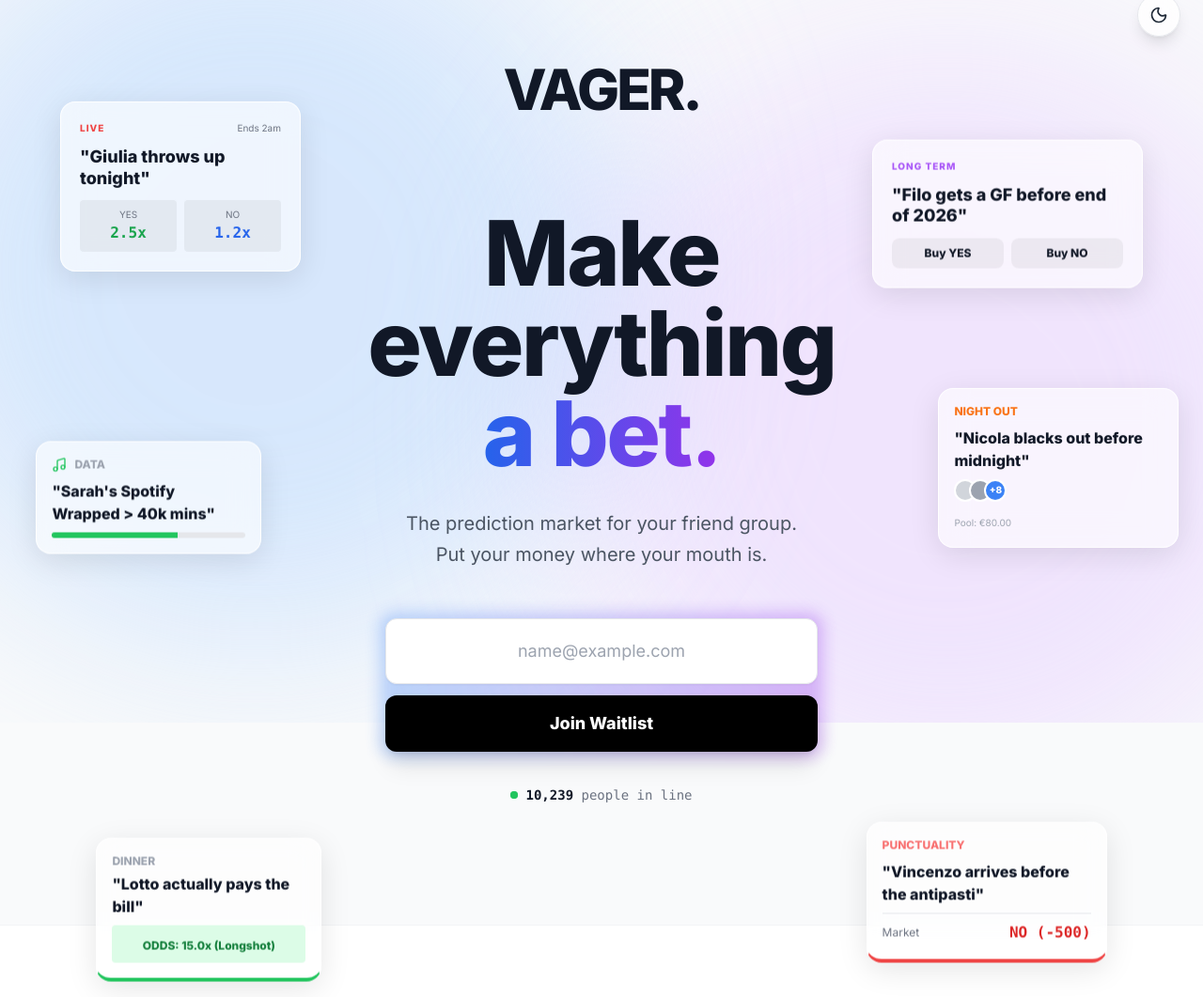
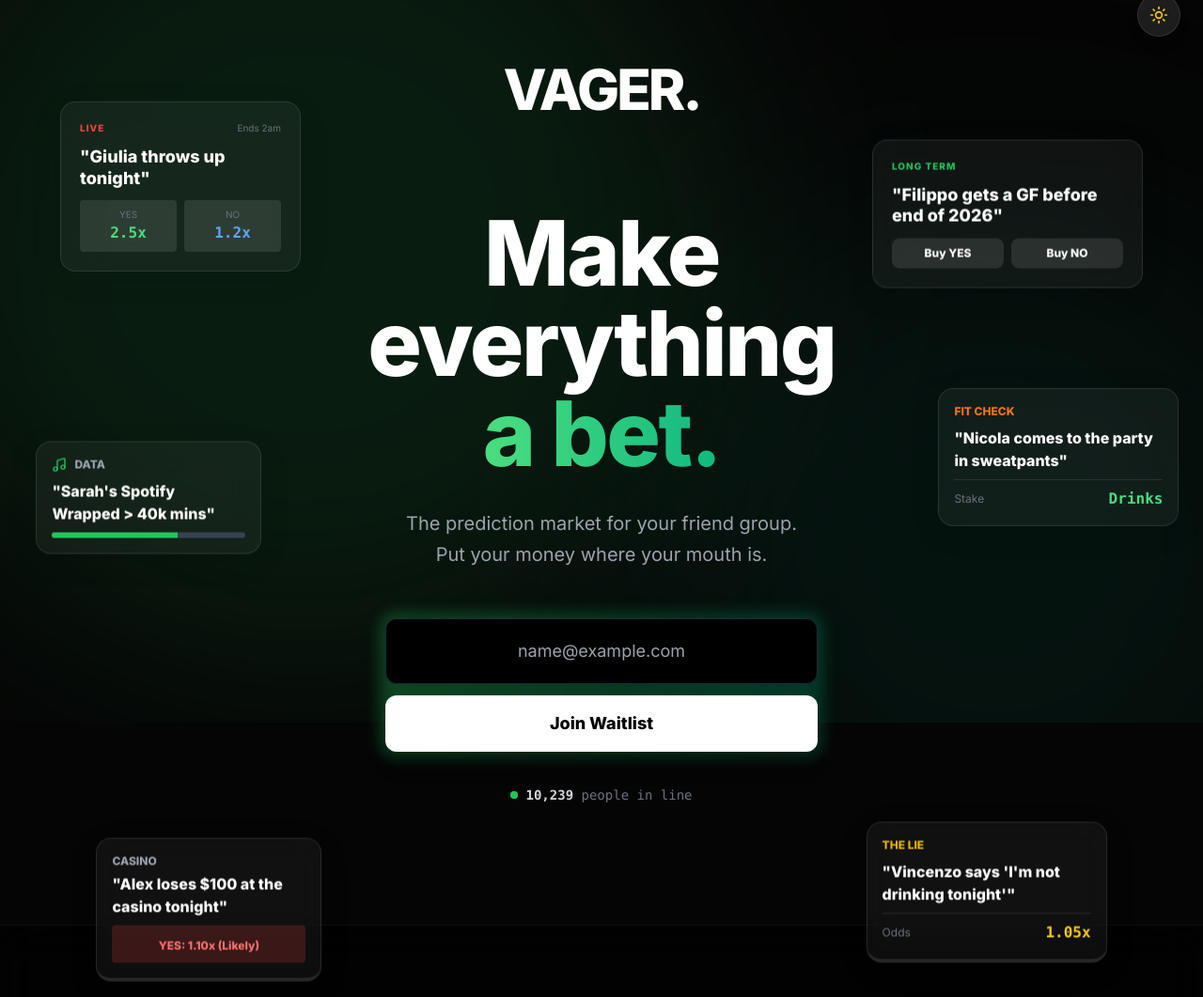
Before and after one commit to chrisputnis-design/Vager, a plain HTML site: page index.html in a window 1280 px wide. Shown: the part 31-1092 px from the top of the page at 94% size. Drawn offline with nearby package versions, Linux system fonts and the light colour scheme.

Commit message:
Update index.html

```diff
--- a/index.html
+++ b/index.html
@@ -1,6 +1,5 @@
 <!DOCTYPE html>
-<html lang="en">
-<head>
+<html lang="en" class="dark"> <head>
     <meta charset="UTF-8">
     <meta name="viewport" content="width=device-width, initial-scale=1.0">
     <title>VAGER - Social Betting</title>
@@ -44,15 +43,10 @@
             border: 1px solid rgba(255, 255, 255, 0.9);
         }
 
-        /* Dark Mode Glass */
-        .glass-card-dark {
-            /* Handled via tailwind classes in HTML */
-        }
-
         .fade-num { transition: color 0.3s ease; }
     </style>
 </head>
-<body class="bg-gray-50 text-gray-900 dark:bg-[#0A0A0A] dark:text-white transition-colors duration-500 overflow-x-hidden relative selection:bg-blue-500 selection:text-white">
+<body class="bg-gray-50 text-gray-900 dark:bg-[#050505] dark:text-white transition-colors duration-500 overflow-x-hidden relative selection:bg-green-500 selection:text-black">
 
     <button onclick="toggleTheme()" class="fixed top-6 right-6 z-50 p-3 rounded-full bg-white/80 dark:bg-white/10 border border-gray-200 dark:border-white/10 hover:scale-110 transition shadow-lg backdrop-blur-md">
         <i data-lucide="moon" class="w-5 h-5 block dark:hidden text-gray-800"></i>
@@ -60,11 +54,11 @@
     </button>
 
     <div class="fixed top-0 left-0 w-full h-full overflow-hidden -z-10 pointer-events-none">
-        <div class="absolute top-[-10%] left-[-10%] w-[800px] h-[800px] bg-blue-200 rounded-full mix-blend-multiply filter blur-[100px] opacity-60 dark:opacity-0 transition-opacity"></div>
-        <div class="absolute bottom-[-10%] right-[-10%] w-[800px] h-[800px] bg-purple-200 rounded-full mix-blend-multiply filter blur-[100px] opacity-60 dark:opacity-0 transition-opacity"></div>
+        <div class="absolute top-[-10%] left-[-10%] w-[800px] h-[800px] bg-green-200 rounded-full mix-blend-multiply filter blur-[100px] opacity-60 dark:opacity-0 transition-opacity"></div>
+        <div class="absolute bottom-[-10%] right-[-10%] w-[800px] h-[800px] bg-emerald-200 rounded-full mix-blend-multiply filter blur-[100px] opacity-60 dark:opacity-0 transition-opacity"></div>
 
-        <div class="absolute top-[-20%] left-[-10%] w-[900px] h-[900px] bg-indigo-900/40 rounded-full mix-blend-screen filter blur-[120px] opacity-0 dark:opacity-100 transition-opacity"></div>
-        <div class="absolute bottom-[-20%] right-[-10%] w-[700px] h-[700px] bg-blue-900/30 rounded-full mix-blend-screen filter blur-[120px] opacity-0 dark:opacity-100 transition-opacity"></div>
+        <div class="absolute top-[-20%] left-[-10%] w-[900px] h-[900px] bg-green-900/30 rounded-full mix-blend-screen filter blur-[120px] opacity-0 dark:opacity-100 transition-opacity"></div>
+        <div class="absolute bottom-[-20%] right-[-10%] w-[700px] h-[700px] bg-emerald-900/20 rounded-full mix-blend-screen filter blur-[120px] opacity-0 dark:opacity-100 transition-opacity"></div>
     </div>
 
     <div class="relative w-full min-h-[90vh] flex flex-col items-center pt-24 pb-32">
@@ -77,7 +71,7 @@
 
             <h1 class="text-6xl md:text-8xl font-extrabold tracking-tight mb-8 leading-[1.05]">
                 Make everything <br>
-                <span class="text-transparent bg-clip-text bg-gradient-to-r from-blue-600 to-purple-600 dark:from-blue-400 dark:to-purple-400">a bet.</span>
+                <span class="text-transparent bg-clip-text bg-gradient-to-r from-green-400 to-emerald-500">a bet.</span>
             </h1>
 
             <p class="text-gray-600 dark:text-gray-400 text-xl mb-12 leading-relaxed font-medium">
@@ -86,10 +80,10 @@
             </p>
 
             <div class="w-full relative group mb-8">
-                <div class="absolute -inset-0.5 bg-gradient-to-r from-blue-500 to-purple-600 rounded-2xl blur opacity-30 group-hover:opacity-60 transition duration-500"></div>
+                <div class="absolute -inset-0.5 bg-gradient-to-r from-green-500 to-emerald-600 rounded-2xl blur opacity-30 group-hover:opacity-60 transition duration-500"></div>
                 <div class="relative flex flex-col gap-3 p-1">
-                    <input type="email" placeholder="name@example.com" class="w-full bg-white dark:bg-black border border-gray-200 dark:border-gray-800 text-gray-900 dark:text-white rounded-xl px-6 py-5 focus:outline-none focus:ring-2 focus:ring-blue-500 transition placeholder-gray-400 text-center text-lg shadow-sm">
-                    <button class="w-full bg-black dark:bg-white text-white dark:text-black font-bold rounded-xl px-8 py-4 hover:opacity-80 transition transform active:scale-95 text-lg shadow-xl">
+                    <input type="email" placeholder="name@example.com" class="w-full bg-white dark:bg-black border border-gray-200 dark:border-gray-800 text-gray-900 dark:text-white rounded-xl px-6 py-5 focus:outline-none focus:ring-2 focus:ring-green-500 transition placeholder-gray-400 text-center text-lg shadow-sm">
+                    <button class="w-full bg-black dark:bg-white text-white dark:text-black font-bold rounded-xl px-8 py-4 hover:opacity-90 transition transform active:scale-95 text-lg shadow-xl">
                         Join Waitlist
                     </button>
                 </div>
@@ -125,9 +119,9 @@
 
         <div class="hidden xl:block absolute top-[18%] right-[5%] w-72 glass-card glass-card-light dark:bg-white/5 dark:border-white/10 rounded-2xl p-5 animate-float-medium transform rotate-3 z-10 hover:scale-105 hover:rotate-0">
             <div class="flex justify-between items-center mb-3">
-                <span class="text-[10px] font-bold text-purple-500 uppercase tracking-widest">Long Term</span>
+                <span class="text-[10px] font-bold text-green-500 uppercase tracking-widest">Long Term</span>
             </div>
-            <p class="font-bold text-lg mb-3 leading-tight">"Filo gets a GF before end of 2026"</p>
+            <p class="font-bold text-lg mb-3 leading-tight">"Filippo gets a GF before end of 2026"</p>
              <div class="grid grid-cols-2 gap-2">
                 <button class="bg-black/5 dark:bg-white/10 hover:bg-black/10 transition py-2 rounded-lg text-xs font-bold">Buy YES</button>
                 <button class="bg-black/5 dark:bg-white/10 hover:bg-black/10 transition py-2 rounded-lg text-xs font-bold">Buy NO</button>
@@ -147,35 +141,33 @@
 
         <div class="hidden xl:block absolute top-[45%] right-[2%] w-64 glass-card glass-card-light dark:bg-white/5 dark:border-white/10 rounded-2xl p-4 animate-float-slow transform -rotate-2 z-0 hover:scale-105 hover:rotate-0">
              <div class="flex justify-between items-center mb-2">
-                <span class="text-xs font-bold text-orange-500">NIGHT OUT</span>
+                <span class="text-xs font-bold text-orange-500">FIT CHECK</span>
             </div>
-            <p class="font-bold text-md mb-2">"Nicola blacks out before midnight"</p>
-             <div class="flex -space-x-2 mb-2">
-                <div class="w-6 h-6 rounded-full bg-gray-300 dark:bg-gray-600 border-2 border-white dark:border-black"></div>
-                <div class="w-6 h-6 rounded-full bg-gray-400 dark:bg-gray-500 border-2 border-white dark:border-black"></div>
-                <div class="w-6 h-6 rounded-full bg-blue-500 border-2 border-white dark:border-black flex items-center justify-center text-[10px] text-white font-bold">+8</div>
-            </div>
-            <span class="text-[10px] text-gray-400">Pool: €80.00</span>
+            <p class="font-bold text-md mb-2">"Nicola comes to the party in sweatpants"</p>
+             <div class="flex justify-between items-center mt-2 border-t border-gray-200 dark:border-white/10 pt-2">
+                 <span class="text-xs text-gray-500">Stake</span>
+                 <span class="font-bold text-green-400 font-mono">Drinks</span>
+             </div>
         </div>
 
-        <div class="hidden xl:block absolute -bottom-16 left-[8%] w-60 glass-card glass-card-light dark:bg-white/5 dark:border-white/10 rounded-2xl p-4 animate-float-medium transform rotate-6 z-40 hover:scale-105 hover:rotate-0 border-b-4 border-b-green-500">
+        <div class="hidden xl:block absolute -bottom-16 left-[8%] w-60 glass-card glass-card-light dark:bg-white/5 dark:border-white/10 rounded-2xl p-4 animate-float-medium transform rotate-6 z-40 hover:scale-105 hover:rotate-0 border-b-4 border-b-red-500">
              <div class="flex justify-between mb-1">
-                <span class="text-xs font-bold text-gray-400">DINNER</span>
+                <span class="text-xs font-bold text-gray-400">CASINO</span>
             </div>
-            <p class="font-bold text-md mb-2">"Lotto actually pays the bill"</p>
-            <div class="bg-green-100 dark:bg-green-500/20 p-2 rounded text-center">
-                 <span class="text-green-700 dark:text-green-400 text-xs font-bold">ODDS: 15.0x (Longshot)</span>
+            <p class="font-bold text-md mb-2">"Alex loses $100 at the casino tonight"</p>
+            <div class="bg-red-100 dark:bg-red-500/20 p-2 rounded text-center">
+                 <span class="text-red-700 dark:text-red-400 text-xs font-bold">YES: 1.10x (Likely)</span>
             </div>
         </div>
 
-        <div class="hidden xl:block absolute -bottom-12 right-[8%] w-64 glass-card glass-card-light dark:bg-white/5 dark:border-white/10 rounded-2xl p-4 animate-float-fast transform -rotate-4 z-40 hover:scale-105 hover:rotate-0 border-b-4 border-b-red-500">
+        <div class="hidden xl:block absolute -bottom-12 right-[8%] w-64 glass-card glass-card-light dark:bg-white/5 dark:border-white/10 rounded-2xl p-4 animate-float-fast transform -rotate-4 z-40 hover:scale-105 hover:rotate-0 border-b-4 border-b-yellow-500">
             <div class="flex justify-between items-center mb-2">
-               <span class="text-xs font-bold text-red-400">PUNCTUALITY</span>
+               <span class="text-xs font-bold text-yellow-500">THE LIE</span>
            </div>
-           <p class="font-bold text-md mb-2">"Vincenzo arrives before the antipasti"</p>
+           <p class="font-bold text-md mb-2">"Vincenzo says 'I'm not drinking tonight'"</p>
            <div class="flex justify-between items-center border-t border-gray-200 dark:border-white/10 pt-2">
-               <span class="text-xs text-gray-500">Market</span>
-               <span class="font-mono font-bold text-red-600 dark:text-red-400">NO (-500)</span>
+               <span class="text-xs text-gray-500">Odds</span>
+               <span class="font-mono font-bold text-yellow-400">1.05x</span>
            </div>
        </div>
 
@@ -185,27 +177,41 @@
         <div class="max-w-6xl mx-auto px-6">
 
             <div class="text-center mb-20">
-                <span class="text-blue-600 dark:text-blue-500 font-bold tracking-widest text-xs uppercase mb-2 block">The Platform</span>
+                <span class="text-green-600 dark:text-green-400 font-bold tracking-widest text-xs uppercase mb-2 block">The Platform</span>
                 <h2 class="text-3xl md:text-5xl font-bold text-gray-900 dark:text-white">Social first.<br>Betting second.</h2>
             </div>
 
-            <div class="grid md:grid-cols-3 gap-8">
+            <div class="grid md:grid-cols-3 gap-8 mb-20">
                 <div class="glass-card glass-card-light dark:bg-white/5 dark:border-white/5 p-8 rounded-3xl hover:-translate-y-2 transition duration-300">
-                    <div class="w-12 h-12 bg-blue-100 dark:bg-blue-500/10 rounded-xl flex items-center justify-center mb-6 text-blue-600 dark:text-blue-400"><i data-lucide="message-square" class="w-6 h-6"></i></div>
+                    <div class="w-12 h-12 bg-green-100 dark:bg-green-500/10 rounded-xl flex items-center justify-center mb-6 text-green-600 dark:text-green-400"><i data-lucide="message-square" class="w-6 h-6"></i></div>
                     <h3 class="text-xl font-bold mb-3 text-gray-900 dark:text-white">Group Chats</h3>
                     <p class="text-gray-500 dark:text-gray-400 text-sm leading-relaxed">Every bet creates a thread. Argue about the odds, post photo evidence, and gloat when you win.</p>
                 </div>
                 <div class="glass-card glass-card-light dark:bg-white/5 dark:border-white/5 p-8 rounded-3xl hover:-translate-y-2 transition duration-300">
-                    <div class="w-12 h-12 bg-purple-100 dark:bg-purple-500/10 rounded-xl flex items-center justify-center mb-6 text-purple-600 dark:text-purple-400"><i data-lucide="trophy" class="w-6 h-6"></i></div>
+                    <div class="w-12 h-12 bg-emerald-100 dark:bg-emerald-500/10 rounded-xl flex items-center justify-center mb-6 text-emerald-600 dark:text-emerald-400"><i data-lucide="trophy" class="w-6 h-6"></i></div>
                     <h3 class="text-xl font-bold mb-3 text-gray-900 dark:text-white">Leaderboards</h3>
                     <p class="text-gray-500 dark:text-gray-400 text-sm leading-relaxed">See who in your friend group actually knows what they're talking about, and who is just loud.</p>
                 </div>
                 <div class="glass-card glass-card-light dark:bg-white/5 dark:border-white/5 p-8 rounded-3xl hover:-translate-y-2 transition duration-300">
-                    <div class="w-12 h-12 bg-green-100 dark:bg-green-500/10 rounded-xl flex items-center justify-center mb-6 text-green-600 dark:text-green-400"><i data-lucide="wallet" class="w-6 h-6"></i></div>
+                    <div class="w-12 h-12 bg-lime-100 dark:bg-lime-500/10 rounded-xl flex items-center justify-center mb-6 text-lime-600 dark:text-lime-400"><i data-lucide="wallet" class="w-6 h-6"></i></div>
                     <h3 class="text-xl font-bold mb-3 text-gray-900 dark:text-white">The Ledger</h3>
                     <p class="text-gray-500 dark:text-gray-400 text-sm leading-relaxed">No more chasing people for cash. The "Judge" settles the bet, and the Ledger updates balances.</p>
                 </div>
             </div>
+
+            <div class="w-full max-w-2xl mx-auto glass-card glass-card-light dark:bg-green-500/10 dark:border-green-500/30 p-6 rounded-2xl flex flex-col md:flex-row items-center justify-between text-center md:text-left gap-4">
+                <div>
+                    <h4 class="text-lg font-bold text-gray-900 dark:text-white flex items-center gap-2 justify-center md:justify-start">
+                        <i data-lucide="gift" class="w-5 h-5 text-green-500"></i>
+                        Free Bets
+                    </h4>
+                    <p class="text-sm text-gray-500 dark:text-gray-300">Invite a friend to Vager and get $10 in free bets.</p>
+                </div>
+                <button class="bg-black dark:bg-green-500 text-white dark:text-black font-bold px-6 py-2 rounded-lg text-sm hover:opacity-90 transition">
+                    Get Link
+                </button>
+            </div>
+
         </div>
     </div>
 
@@ -227,7 +233,7 @@
             count++;
             counterElement.innerText = count.toLocaleString();
             const isDark = document.documentElement.classList.contains('dark');
-            const flashColor = isDark ? 'text-white' : 'text-blue-600';
+            const flashColor = isDark ? 'text-white' : 'text-green-600';
             const baseColor = isDark ? 'text-gray-300' : 'text-gray-900';
             counterElement.classList.remove(baseColor);
             counterElement.classList.add(flashColor);
```
